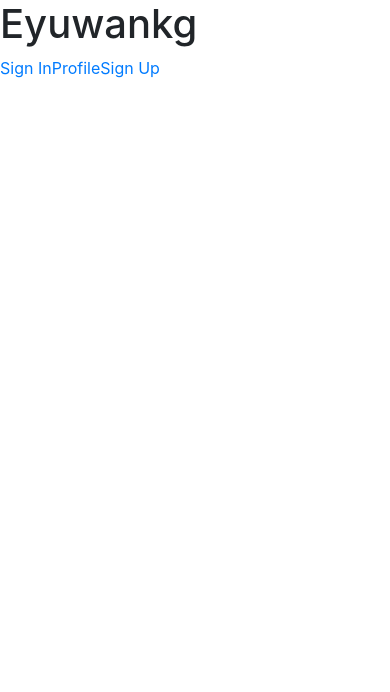
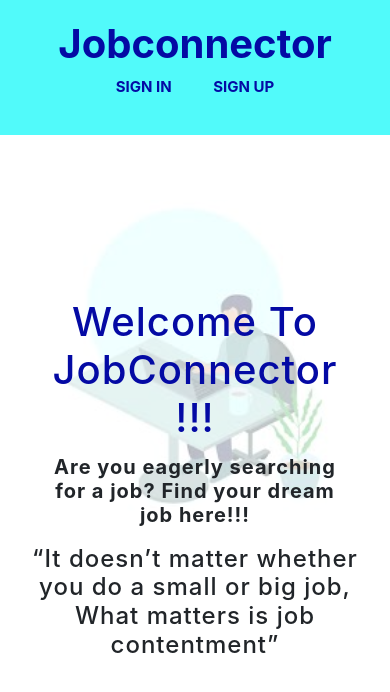
Before and after one commit to Eyuwankg-Swankg/JobFinder, a React (Create React App) app: page / in a window 390 px wide. Shown: the top 692 px of the page. Built offline with nearby package versions, Linux system fonts and the light colour scheme.

Commit message:
Completed Landing Page with Responsive

```diff
--- a/src/App.css
+++ b/src/App.css
@@ -518,3 +518,128 @@ body {
     top: 338px;
   }
 }
+
+/* Landing Page  aka Home*/
+
+#home-container {
+  width: 100%;
+  height: 100%;
+}
+
+#home-navbar {
+  width: 100%;
+  display: flex;
+  justify-content: space-between;
+  align-items: center;
+  padding: 20px;
+  background-color: #51fafa;
+}
+
+#home-navbar h1 {
+  color: #040aa4;
+  font-size: 40px;
+  font-weight: bold;
+}
+
+#home-navbar ul {
+  width: 200px;
+  display: flex;
+  justify-content: space-around;
+  align-items: center;
+  height: 100%;
+}
+
+#home-navbar ul li {
+  list-style-type: none;
+  color: #040aa4;
+  font-weight: bold;
+  font-size: 15px;
+  text-transform: uppercase;
+}
+#home-navbar ul li:hover {
+  text-shadow: 1px 1px 5px #676bda;
+}
+
+#home-area {
+  width: 100%;
+  display: grid;
+  grid-template-columns: 50% 50%;
+}
+
+#home-area img {
+  width: 80%;
+}
+#home-area div {
+  display: flex;
+  flex-direction: column;
+  justify-content: flex-start;
+  align-items: flex-start;
+  padding-top: 80px;
+}
+#home-area div h1 {
+  letter-spacing: 1px;
+  color: #040aa4;
+  display: inline-block;
+  width: 86%;
+}
+
+#home-area div h5 {
+  padding-top: 5px;
+  letter-spacing: 1px;
+  font-weight: normal;
+  display: inline-block;
+  width: 65%;
+}
+
+#home-area div h4 {
+  padding-top: 10px;
+  letter-spacing: 1px;
+  display: inline-block;
+  width: 85%;
+}
+
+@media only screen and (max-width: 700px) {
+  #home-area {
+    width: 100%;
+    display: flex;
+    flex-direction: column;
+    justify-content: center;
+    align-items: center;
+    height: 82.5vh;
+  }
+  #home-area img {
+    position: absolute;
+    top: 200px;
+    width: 80%;
+    opacity: 0.3;
+    z-index: -1;
+  }
+  #home-area div {
+    justify-content: center;
+    align-items: center;
+    padding-top: 0px;
+  }
+  #home-area div h5 {
+    font-weight: bold;
+  }
+  #home-area div h5,
+  h4,
+  h1 {
+    width: 80%;
+    text-align: center;
+  }
+}
+
+@media only screen and (max-width: 540px) {
+  #home-navbar {
+    flex-direction: column;
+    align-items: center;
+    justify-content:space-between;
+  }
+}
+
+@media only screen and (max-width: 360px) {
+  #home-navbar h1 {
+    font-size: 10vw;
+  }
+}
--- a/src/components/Home.js
+++ b/src/components/Home.js
@@ -1,14 +1,43 @@
-import React from 'react'
-import { Link} from "react-router-dom"
+import React, { useState, useEffect } from "react";
+import { Redirect } from "react-router-dom";
+import Job from "../img/2.jpg";
 const Home = () => {
-    return (
+  const [signin, setSignin] = useState(false);
+  const [signup, setSignup] = useState(false);
+  if (signup) {
+    return <Redirect to="/signup" />;
+  }
+  if (signin) {
+    return <Redirect to="/signin" />;
+  }
+  return (
+    <div id="home-container">
+      <nav id="home-navbar">
+        <h1>Jobconnector</h1>
+        <ul>
+          <li onClick={() => setSignin(true)}>Sign In</li>
+          <li onClick={() => setSignup(true)}>Sign Up</li>
+        </ul>
+      </nav>
+      <div id="home-area">
+        <img src={Job} />
         <div>
-            <h1>Eyuwankg</h1>
-            <Link to="/signin">Sign In</Link>
+          <h1>Welcome To JobConnector !!!</h1>
+          <h5>
+            Are you eagerly searching for a job? Find your dream job here!!!
+          </h5>
+          <h4>
+            “It doesn’t matter whether you do a small or big job, What matters
+            is job contentment”
+          </h4>
+        </div>
+      </div>
+    </div>
+  );
+};
+
+export default Home;
+
+/* <Link to="/signin">Sign In</Link>
             <Link to="/profile">Profile</Link>
-            <Link to="/signup">Sign Up</Link>
-        </div>
-    )
-}
-
-export default Home
+            <Link to="/signup">Sign Up</Link> */
```
Also changed, not shown: src/img/2.jpg (added).
